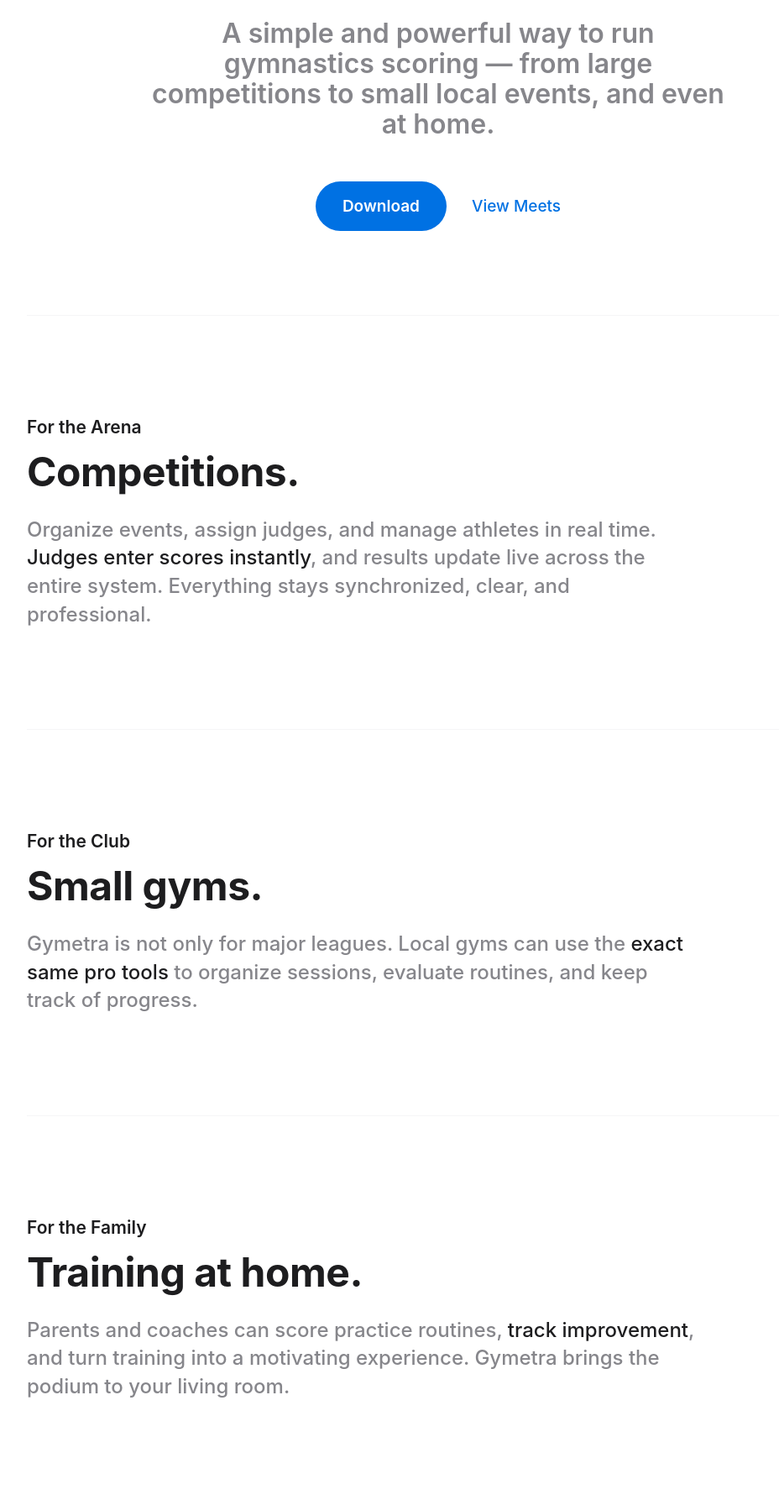
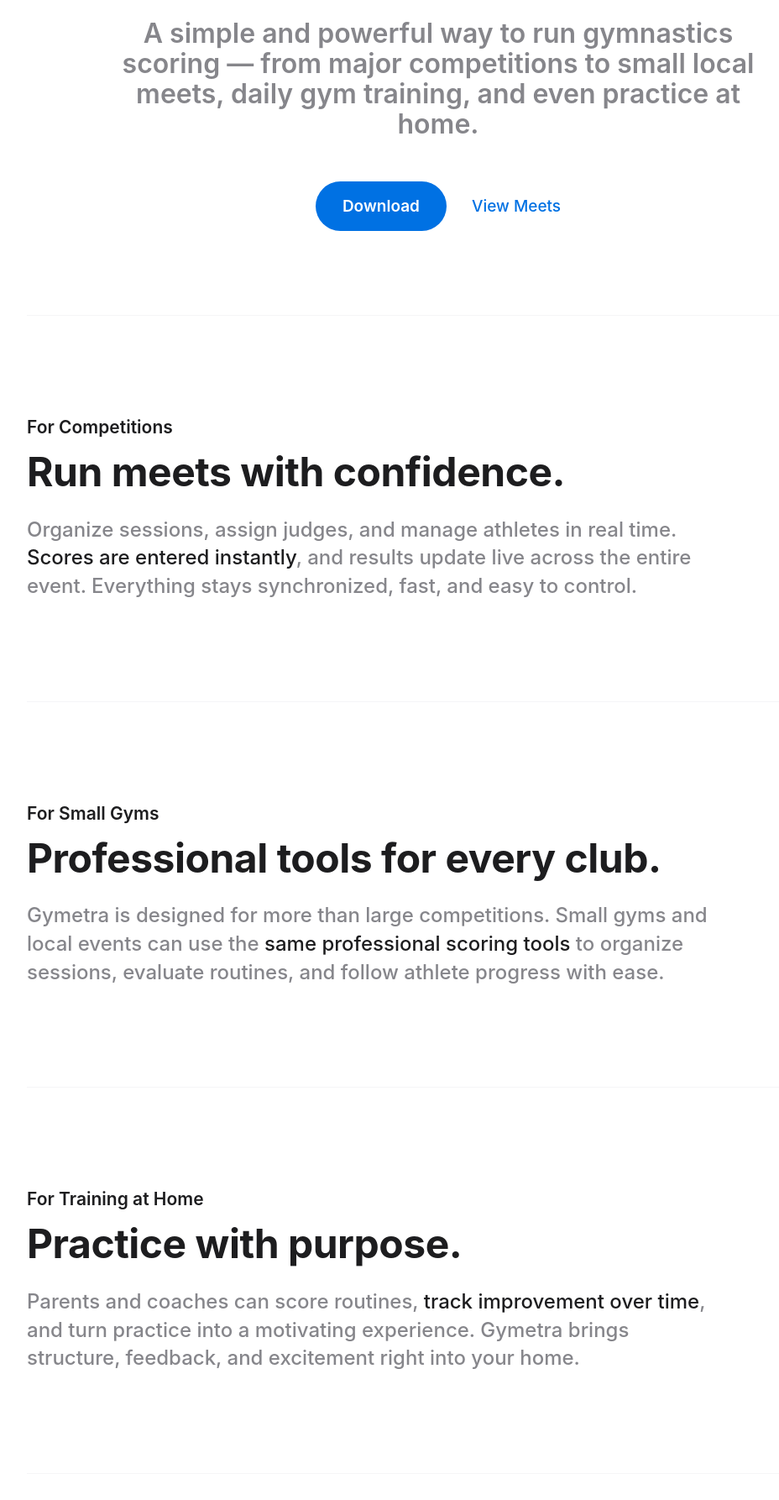
Before and after one commit to juanomar1pr/gymetra-server, a plain HTML site: page index.html in a window 1280 px wide. Shown: the part 414-2200 px from the top of the page at 84% size, without its empty margins (118-1046 px from the left). Drawn offline with Linux system fonts and the light colour scheme.

Commit message:
indes updatechange

```diff
--- a/index.html
+++ b/index.html
@@ -4,12 +4,10 @@
 <meta charset="UTF-8">
 <meta name="viewport" content="width=device-width, initial-scale=1.0">
 <link rel="shortcut icon" href="/fa.png?v=5" type="image/x-icon">
-<meta name="viewport" content="width=device-width, initial-scale=1.0">
-
 <link rel="icon" type="image/png" sizes="32x32" href="fa.png?v=5">
 <link rel="apple-touch-icon" sizes="180x180" href="/images/fa.png?v=5">
+<link rel="mask-icon" href="/images/fa.png?v=5" color="#0A84FF">
 
-<link rel="mask-icon" href="/images/fa.png?v=5" color="#0A84FF">
 <style>
     :root {
         --apple-black: #1d1d1f;
@@ -26,14 +24,12 @@
         -webkit-font-smoothing: antialiased;
     }
 
-    /* Contenedor central de la narrativa */
     .content-wrapper {
         max-width: 980px;
         margin: 0 auto;
         padding: 0 20px;
     }
 
-    /* HEADER / HERO */
     .hero {
         padding-top: 120px;
         padding-bottom: 100px;
@@ -59,11 +55,10 @@
         line-height: 1.125;
         font-weight: 600;
         color: var(--apple-gray);
-        max-width: 700px;
+        max-width: 760px;
         margin: 0 auto 40px;
     }
 
-    /* SECCIONES DE PRODUCTO */
     .section {
         padding: 120px 0;
         border-bottom: 1px solid #f5f5f7;
@@ -90,7 +85,7 @@
         line-height: 1.4;
         font-weight: 500;
         color: var(--apple-gray);
-        max-width: 800px;
+        max-width: 820px;
         margin: 0;
     }
 
@@ -98,7 +93,6 @@
         color: var(--apple-black);
     }
 
-    /* CIERRE COMUNITARIO */
     .closing {
         padding: 150px 0;
         text-align: center;
@@ -123,9 +117,10 @@
         transition: opacity 0.3s;
     }
 
-    .closing-list li:hover { opacity: 1; }
+    .closing-list li:hover {
+        opacity: 1;
+    }
 
-    /* BOTONES */
     .cta-group {
         display: flex;
         gap: 30px;
@@ -159,7 +154,9 @@
         gap: 5px;
     }
 
-    .link-apple:hover { text-decoration: underline; }
+    .link-apple:hover {
+        text-decoration: underline;
+    }
 
     footer {
         padding: 60px 0;
@@ -169,7 +166,23 @@
         background: #f5f5f7;
     }
 
-    /* RESPONSIVE */
+    img[alt="Gymetra Logo"] {
+        width: 120px;
+        height: 120px;
+        border-radius: 22%;
+        background: #ffffff;
+        padding: 20px;
+        box-shadow: 0 10px 20px rgba(0,0,0,0.08);
+        transition: transform 0.4s cubic-bezier(0.4, 0, 0.2, 1);
+        display: block;
+        margin: 0 auto;
+    }
+
+    img[alt="Gymetra Logo"]:hover {
+        transform: scale(1.05);
+        box-shadow: 0 15px 30px rgba(0,0,0,0.12);
+    }
+
     @media (max-width: 734px) {
         h1 { font-size: 48px; }
         h2 { font-size: 36px; }
@@ -177,35 +190,23 @@
         .section-p { font-size: 20px; }
         .closing h2 { font-size: 42px; }
     }
-img[alt="Gymetra Logo"] {
-    width: 120px;
-    height: 120px;
-    border-radius: 22%; /* El curvado exacto de los iconos de iOS */
-    background: #ffffff;
-    padding: 20px;
-    box-shadow: 0 10px 20px rgba(0,0,0,0.08); /* Sombra suave y realista */
-    transition: transform 0.4s cubic-bezier(0.4, 0, 0.2, 1);
-    display: block;
-    margin: 0 auto;
-}
-
-img[alt="Gymetra Logo"]:hover {
-    transform: scale(1.05); /* Efecto de acercamiento premium */
-    box-shadow: 0 15px 30px rgba(0,0,0,0.12);
-}
 </style>
 </head>
 <body>
+
 <div style="background: #fff3cd; color: #856404; padding: 12px 20px; text-align: center; font-size: 14px; font-weight: 500; border-bottom: 1px solid #ffeeba; width: 100%; box-sizing: border-box; position: relative; z-index: 2000;">
     ⚠️ This application is currently in <strong>Beta version</strong>. Some features may be subject to change.
 </div>
+
 <div class="content-wrapper">
     <header class="hero">
-               <img src="/images/a.png" alt="Gymetra Logo">
+        <img src="/images/a.png" alt="Gymetra Logo">
 
         <h1>This is Gymetra.</h1>
 
-        <p class="hero-lead">A simple and powerful way to run gymnastics scoring — from large competitions to small local events, and even at home.</p>
+        <p class="hero-lead">
+            A simple and powerful way to run gymnastics scoring — from major competitions to small local meets, daily gym training, and even practice at home.
+        </p>
 
         <div class="cta-group">
             <a href="https://testflight.apple.com/join/WnqNAtZ2/" class="btn-apple">Download</a>
@@ -214,29 +215,30 @@
     </header>
 
     <section class="section">
-        <span class="section-label">For the Arena</span>
-        <h2>Competitions.</h2>
+        <span class="section-label">For Competitions</span>
+        <h2>Run meets with confidence.</h2>
         <p class="section-p">
-            Organize events, assign judges, and manage athletes in real time.
-            <span class="highlight">Judges enter scores instantly</span>, and results update live across the entire system.
-            Everything stays synchronized, clear, and professional.
+            Organize sessions, assign judges, and manage athletes in real time.
+            <span class="highlight">Scores are entered instantly</span>, and results update live across the entire event.
+            Everything stays synchronized, fast, and easy to control.
         </p>
     </section>
 
     <section class="section">
-        <span class="section-label">For the Club</span>
-        <h2>Small gyms.</h2>
+        <span class="section-label">For Small Gyms</span>
+        <h2>Professional tools for every club.</h2>
         <p class="section-p">
-            Gymetra is not only for major leagues.
-            Local gyms can use the <span class="highlight">exact same pro tools</span> to organize sessions, evaluate routines, and keep track of progress.
+            Gymetra is designed for more than large competitions.
+            Small gyms and local events can use the <span class="highlight">same professional scoring tools</span> to organize sessions, evaluate routines, and follow athlete progress with ease.
         </p>
     </section>
 
     <section class="section">
-        <span class="section-label">For the Family</span>
-        <h2>Training at home.</h2>
+        <span class="section-label">For Training at Home</span>
+        <h2>Practice with purpose.</h2>
         <p class="section-p">
-            Parents and coaches can score practice routines, <span class="highlight">track improvement</span>, and turn training into a motivating experience. Gymetra brings the podium to your living room.
+            Parents and coaches can score routines, <span class="highlight">track improvement over time</span>, and turn practice into a motivating experience.
+            Gymetra brings structure, feedback, and excitement right into your home.
         </p>
     </section>
 
@@ -244,14 +246,18 @@
         <h2>Built for the entire gymnastics community.</h2>
         <ul class="closing-list">
             <li>From major events…</li>
-            <li>To small gyms…</li>
+            <li>To local gyms…</li>
             <li>To training at home.</li>
         </ul>
-        <p class="section-p" style="margin: 0 auto; text-align: center;">Everyone is welcome here.</p>
+
+        <p class="section-p" style="margin: 0 auto; text-align: center;">
+            One platform for athletes, coaches, judges, and families.
+        </p>
+
         <h2 style="font-size: 32px; margin-top: 40px; opacity: 0.9;">This is Gymetra.</h2>
- <a href="/docs/" class="section-p">Docs</a>
+
+        <a href="/docs/" class="section-p">Docs</a>
     </section>
-
 </div>
 
 <footer>
```
